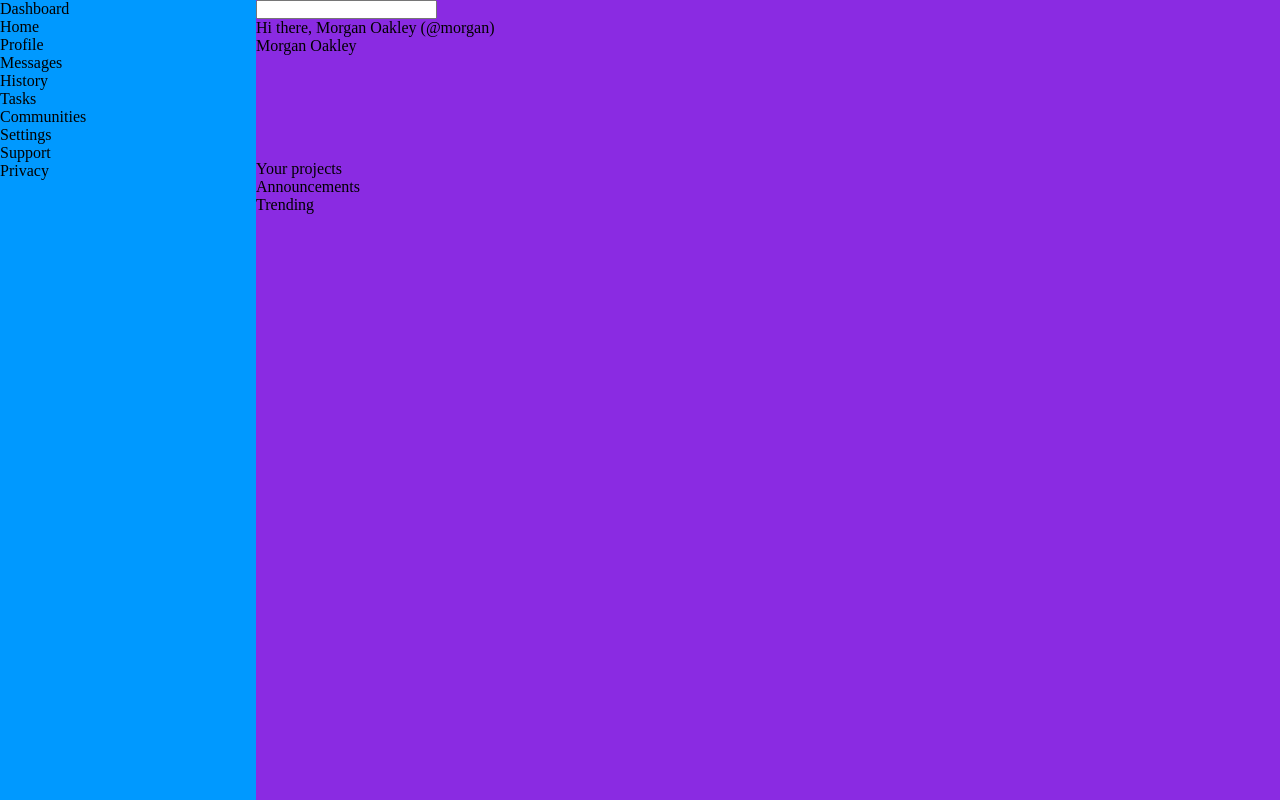
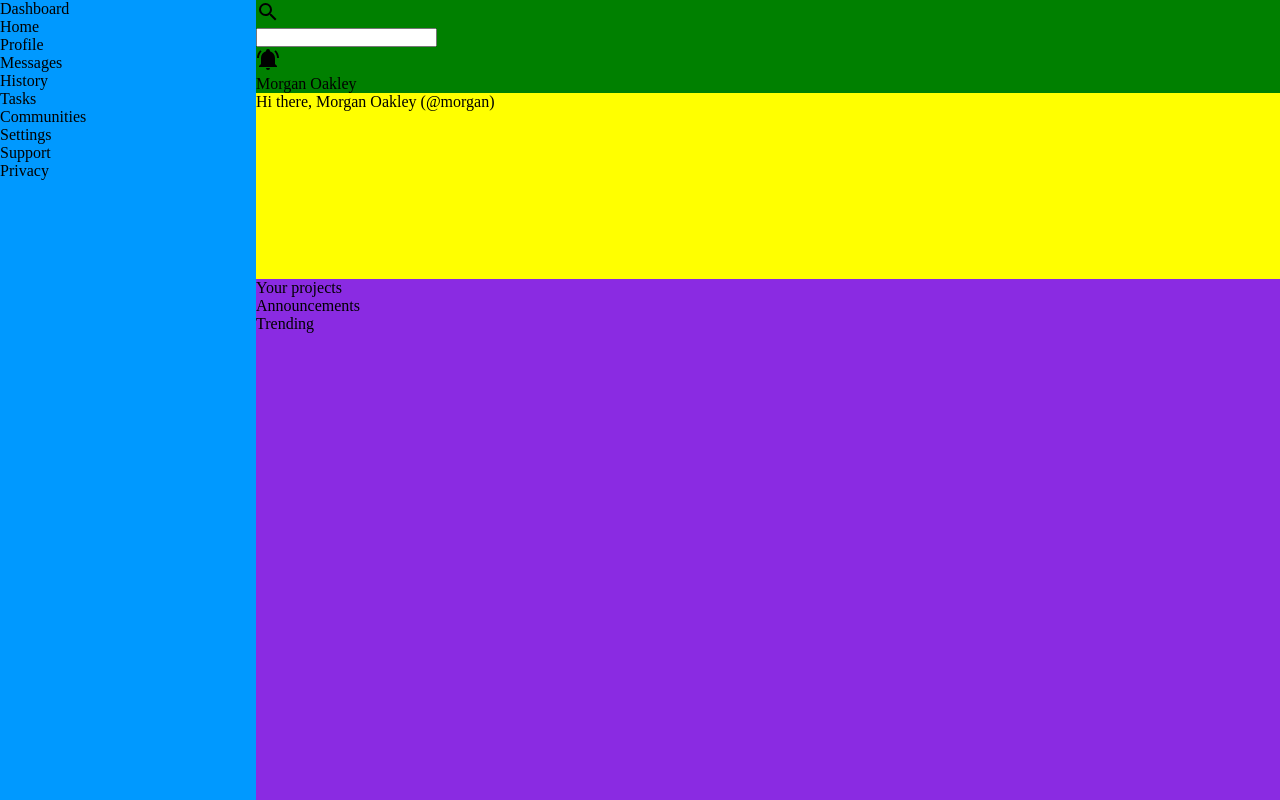
Before and after one commit to JobaF/odin-admin-dashboard, a plain HTML site: page index.html in a window 1280 px wide. Drawn offline with Linux system fonts and the light colour scheme.

Commit message:
Lay out the grid and change header formation

```diff
--- a/index.html
+++ b/index.html
@@ -22,16 +22,31 @@
         <div class="privacy">Privacy</div>
       </div>
       <div class="header">
-        <div class="header-left">
-          <div class="logo-search"></div>
+        <div class="header-top">
+          <div class="logo-search">
+            <svg style="width: 24px; height: 24px;" viewBox="0 0 24 24">
+              <path
+                fill="currentColor"
+                d="M9.5,3A6.5,6.5 0 0,1 16,9.5C16,11.11 15.41,12.59 14.44,13.73L14.71,14H15.5L20.5,19L19,20.5L14,15.5V14.71L13.73,14.44C12.59,15.41 11.11,16 9.5,16A6.5,6.5 0 0,1 3,9.5A6.5,6.5 0 0,1 9.5,3M9.5,5C7,5 5,7 5,9.5C5,12 7,14 9.5,14C12,14 14,12 14,9.5C14,7 12,5 9.5,5Z"
+              />
+            </svg>
+          </div>
           <input type="text" class="input-search" />
+          <div class="logo-notification">
+            <svg style="width: 24px; height: 24px;" viewBox="0 0 24 24">
+              <path
+                fill="currentColor"
+                d="M21,19V20H3V19L5,17V11C5,7.9 7.03,5.17 10,4.29C10,4.19 10,4.1 10,4A2,2 0 0,1 12,2A2,2 0 0,1 14,4C14,4.1 14,4.19 14,4.29C16.97,5.17 19,7.9 19,11V17L21,19M14,21A2,2 0 0,1 12,23A2,2 0 0,1 10,21M19.75,3.19L18.33,4.61C20.04,6.3 21,8.6 21,11H23C23,8.07 21.84,5.25 19.75,3.19M1,11H3C3,8.6 3.96,6.3 5.67,4.61L4.25,3.19C2.16,5.25 1,8.07 1,11Z"
+              />
+            </svg>
+          </div>
+          <div class="logo-profile"></div>
+
+          <div class="name">Morgan Oakley</div>
+        </div>
+        <div class="header-bottom">
           <div class="logo-profile big"></div>
           <div class="welcome-message">Hi there, Morgan Oakley (@morgan)</div>
-        </div>
-        <div class="header-right">
-          <div class="logo-notification"></div>
-          <div class="logo-profile"></div>
-          <div class="name">Morgan Oakley</div>
         </div>
       </div>
       <div class="content">
--- a/style.css
+++ b/style.css
@@ -16,3 +16,18 @@
   grid-column: 1;
   grid-row: 1/3;
 }
+
+.header {
+  grid-row: 1;
+  grid-column: 2/3;
+  display: grid;
+  grid-template-rows: 1fr 2fr;
+}
+
+.header-top {
+  background-color: green;
+}
+
+.header-bottom {
+  background-color: yellow;
+}
```
